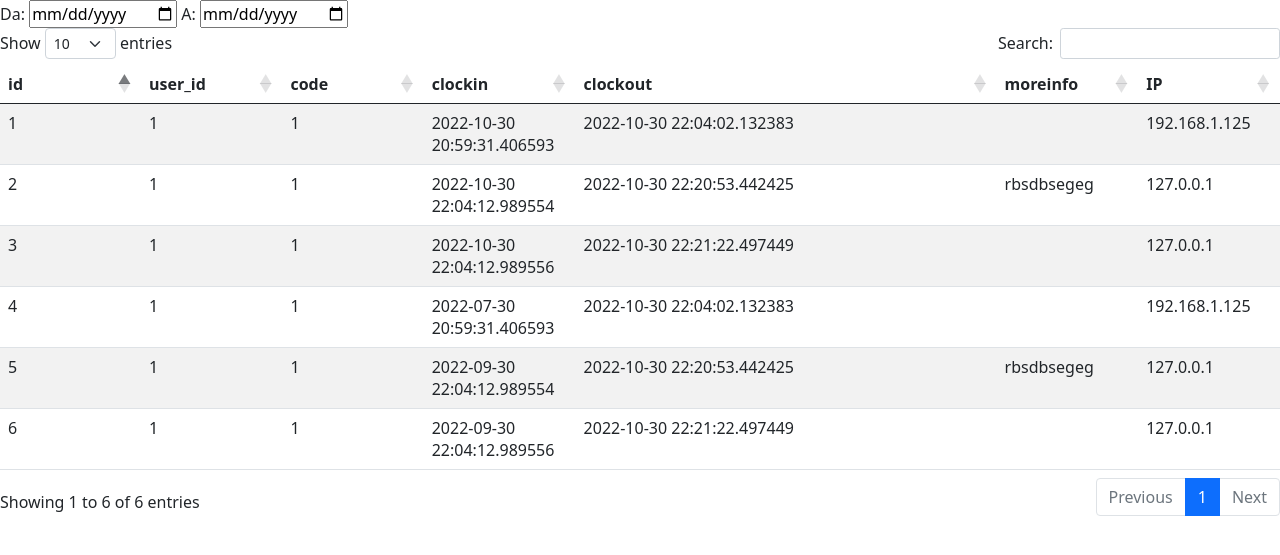
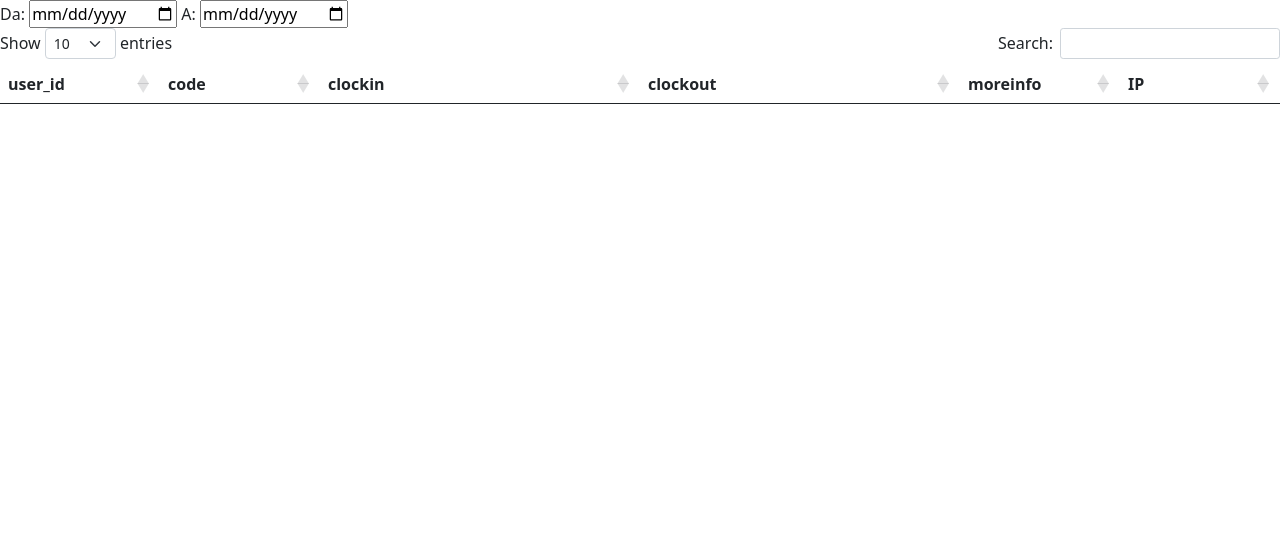
Before and after one commit to ITKewai/ProgettoERP, a Flask app: page / in a window 1280 px wide. Shown: the top 555 px of the page. Run offline with Flask 2, Linux system fonts and the light colour scheme; a user stored in the database is signed in; data comes from the database, SQL or seed files in the repository; lists and menus that the app fills with data are empty; some libraries are stand-ins or nearby versions.

Commit message:
Update ClockTable.html

```diff
--- a/templates/ClockTable.html
+++ b/templates/ClockTable.html
@@ -6,14 +6,14 @@
 
 <div class="table-responsive">
 
-    <table class="table table-striped" id="registroassicurazionesanitaria" width="100%" cellspacing="0">
+    <table class="table table-striped" id="clocktable" width="100%" cellspacing="0">
     <thead>
       <tr>
-        <th style="width:10%">id</th>
+<!--        <th style="width:10%">id</th>-->
         <th style="width:10%">user_id</th>
         <th style="width:10%">code</th>
-        <th style="width:10%">clockin</th>
-        <th style="width:30%">clockout</th>
+        <th style="width:20%">clockin</th>
+        <th style="width:20%">clockout</th>
         <th style="width:10%">moreinfo</th>
         <th style="width:10%">IP</th>
       </tr>
@@ -31,19 +31,22 @@
   <script src="https://cdnjs.cloudflare.com/ajax/libs/bootstrap-datepicker/1.6.4/js/bootstrap-datepicker.js"></script>
 <script>
 $(document).ready(function () {
-    var the_start_date = 'N/A'
-    var the_end_date = 'N/A'
+    var the_start_date = ''
+    var the_end_date = ''
 
-    ClockTable = $('#registroassicurazionesanitaria').DataTable({
+    ClockTable = $('#clocktable').DataTable({
         ajax: {
-            url: '/api/RegistroAssicurazioneSanitaria',
-            data: {start_date: the_start_date, end_date: the_end_date}
+            url: '/api/ClockTable',
+            data: function(d){
+                d.start_date =  the_start_date;
+                d.end_date =  the_end_date;
+            }
         },
         serverSide: true,
         processing: true,
         language: {url: '//cdn.datatables.net/plug-ins/1.12.1/i18n/it-IT.json'},
         columns: [
-            {data: 'id', orderable: true},
+<!--            {data: 'id', orderable: true},-->
             {data: 'user_id', orderable: true},
             {data: 'code', orderable: true},
             {data: 'clockin', orderable: true},
@@ -55,14 +58,13 @@
 
     document.getElementById("start_date").onchange = function(){
         the_start_date = this.value;
-        console.log(the_start_date);
-<!--        $('#registroassicurazionesanitaria').DataTable().destroy();-->
+        ClockTable.ajax.reload(); /* Ricarica quando clicca una data */
+
     };
-
 
     document.getElementById("end_date").onchange = function(){
         the_end_date = this.value;
-        console.log(the_end_date);
+        ClockTable.ajax.reload(); /* Ricarica quando clicca una data */
     };
 
 });
```
